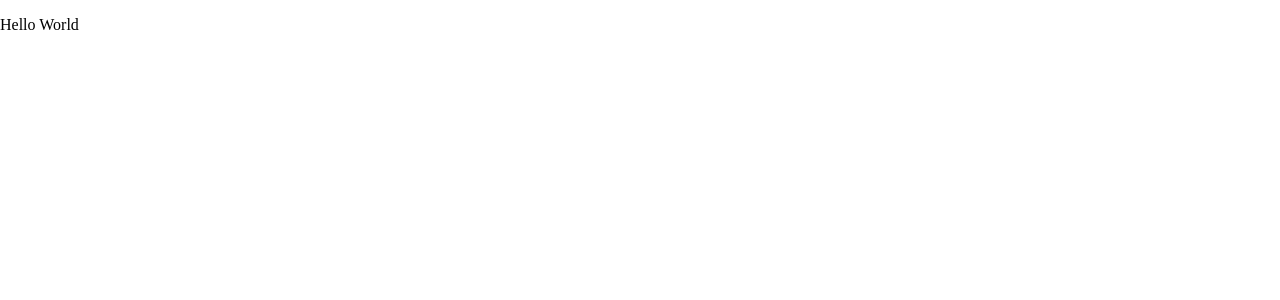
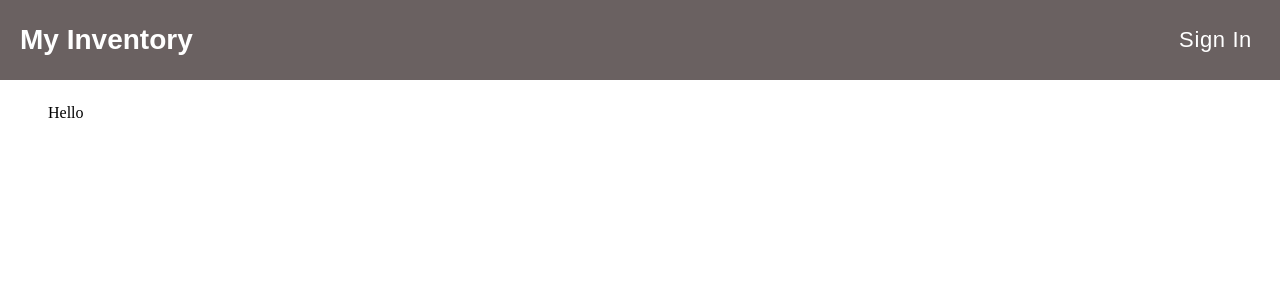
Before and after one commit to Luke7787/ImmaculateInventors, a React (Create React App) app: page /profile in a window 1280 px wide. Shown: the top 300 px of the page. Built offline with nearby package versions, Linux system fonts and the light colour scheme.

Commit message:
added pages

```diff
--- /dev/null
+++ b/src/LeftOptionNav/LeftOptionNav.module.css
@@ -0,0 +1,4 @@
+.rowName {
+    padding: 24px 48px;
+    width: 50%;
+}
--- /dev/null
+++ b/src/LeftOptionNav/LeftOptionNav.tsx
@@ -0,0 +1,17 @@
+import React from "react";
+import styles from "./LeftOptionNav.module.css";
+
+interface LeftOptionNavProps {
+  numRows: number;
+  fieldNames: string[];
+}
+
+const LeftOptionNav = ({ numRows, fieldNames }: LeftOptionNavProps) => {
+  return (
+    <div className={styles.rowName}>
+      Hello
+    </div>
+  );
+};
+
+export default LeftOptionNav;
--- a/src/pages/Profile.tsx
+++ b/src/pages/Profile.tsx
@@ -1,10 +1,17 @@
 import React from "react";
+import theme from "../theme.tsx";
+import { ThemeProvider } from "@mui/material";
+import Header from "../Header/Header.tsx";
+import LeftOptionNav from "../LeftOptionNav/LeftOptionNav.tsx";
 
 const Profile = () => {
   return (
-    <div>
-      <p>Hello World</p>
-    </div>
+    <ThemeProvider theme={theme}>
+      <div>
+        <Header />
+        <LeftOptionNav numRows={4} fieldNames={['hello']}/>
+      </div>
+    </ThemeProvider>
   );
 };
 
```
